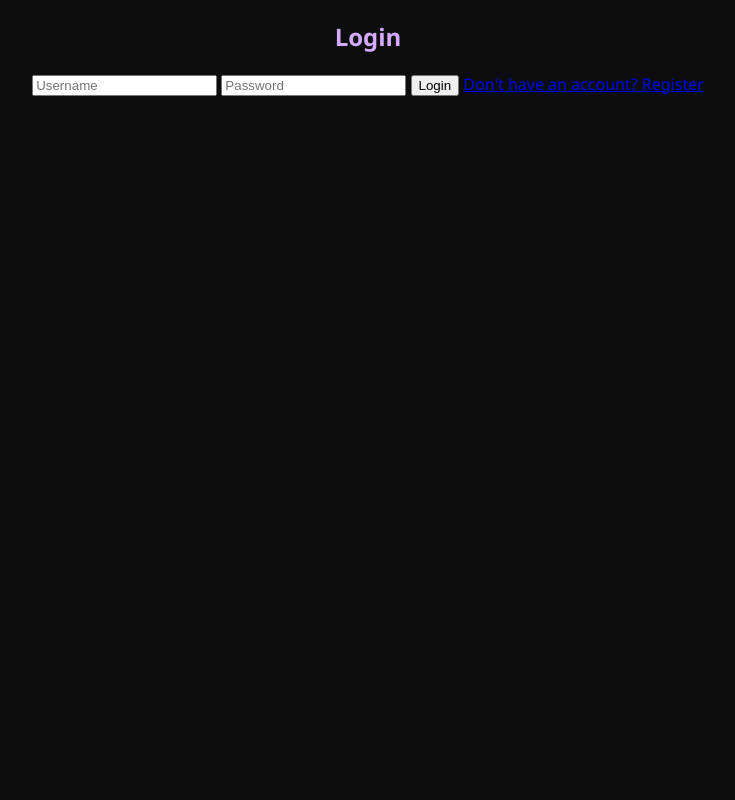
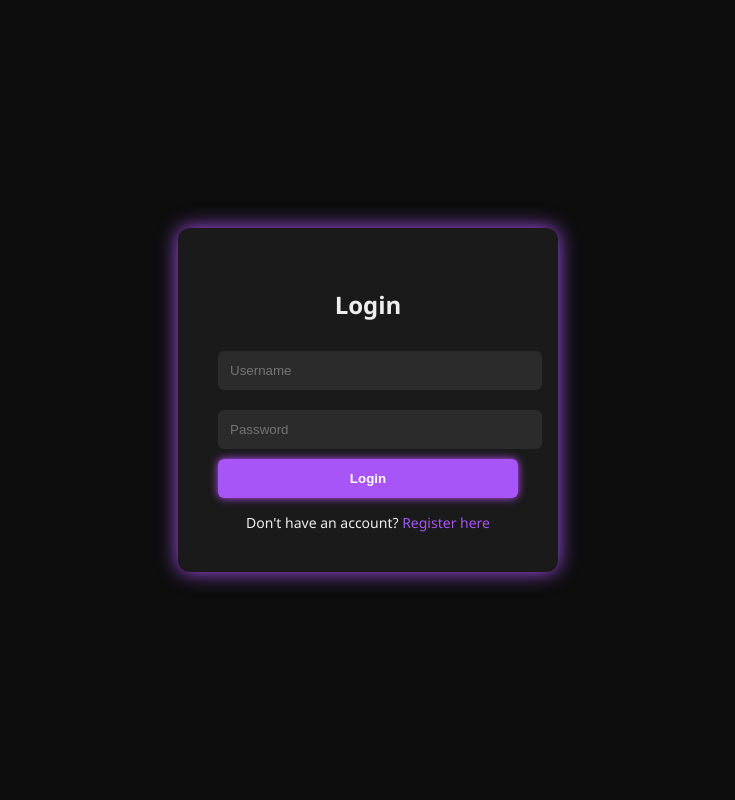
Before and after one commit to samuelkcherian/ddos-protection-system, a Flask app: page / in a window 1280 px wide. Shown: the whole page, without its empty margins (272-1007 px from the left). Run offline with Flask 3, Linux system fonts and the light colour scheme.

Commit message:
New UI changes

```diff
--- a/templates/index.html
+++ b/templates/index.html
@@ -1,20 +1,84 @@
 <!DOCTYPE html>
-<html lang="en">
+<html>
 
 <head>
-    <meta charset="UTF-8">
     <title>Login - DDoS Protection</title>
-    <link rel="stylesheet" href="{{ url_for('static', filename='style.css') }}">
+    <link rel="stylesheet" href="/static/style.css">
+    <style>
+        body {
+            background-color: #0d0d0d;
+            color: #eee;
+            font-family: 'Segoe UI', sans-serif;
+            display: flex;
+            justify-content: center;
+            align-items: center;
+            height: 100vh;
+        }
+
+        .login-container {
+            background: #1a1a1a;
+            padding: 40px;
+            border-radius: 12px;
+            box-shadow: 0 0 20px #a855f7;
+            width: 300px;
+        }
+
+        .login-container h2 {
+            text-align: center;
+            margin-bottom: 20px;
+        }
+
+        input[type="text"],
+        input[type="password"] {
+            width: 100%;
+            padding: 12px;
+            margin: 10px 0;
+            background: #2b2b2b;
+            border: none;
+            border-radius: 6px;
+            color: white;
+        }
+
+        button {
+            width: 100%;
+            padding: 12px;
+            background-color: #a855f7;
+            border: none;
+            border-radius: 6px;
+            color: white;
+            cursor: pointer;
+            font-weight: bold;
+        }
+
+        button:hover {
+            background-color: #9333ea;
+        }
+
+        .register-link {
+            margin-top: 15px;
+            text-align: center;
+            font-size: 14px;
+        }
+
+        .register-link a {
+            color: #a855f7;
+            text-decoration: none;
+        }
+    </style>
 </head>
 
 <body>
-    <form method="post">
+    <div class="login-container">
         <h2>Login</h2>
-        <input type="text" name="username" placeholder="Username" required>
-        <input type="password" name="password" placeholder="Password" required>
-        <input type="submit" value="Login">
-        <a href="/register">Don't have an account? Register</a>
-    </form>
+        <form method="POST">
+            <input type="text" name="username" placeholder="Username" required><br>
+            <input type="password" name="password" placeholder="Password" required><br>
+            <button type="submit">Login</button>
+        </form>
+        <div class="register-link">
+            Don't have an account? <a href="/register">Register here</a>
+        </div>
+    </div>
 </body>
 
 </html>
```
Also changed, not shown: templates/register.html (+73 -9 lines).
